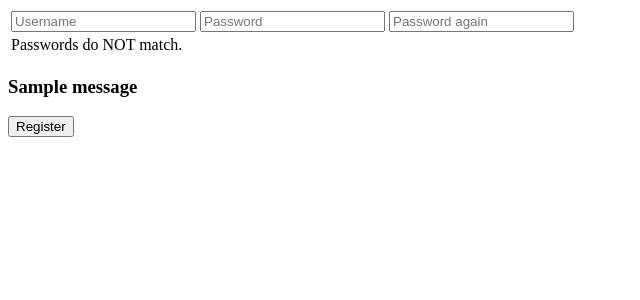
After one commit to zemendaniel/Phonebook, a Flask app: page /register in a window 1280 px wide. The commit adds this page. Shown: the top 300 px of the page, without its empty margins (0-640 px from the left). Run offline with Flask 3, Linux system fonts and the light colour scheme; one stand-in notice (Sample message) is shown.

Commit message:
search, password encryption

```diff
--- a/app.py
+++ b/app.py
@@ -1,6 +1,10 @@
+# sql injection, alapvető gombok, flashek, welcome page, error handling
+
+from functions import *
 from flask import Flask, render_template, request, redirect, url_for, g, session, current_app, flash
 import functools
 import pymysql
+import hashlib
 
 app = Flask(__name__)
 app.config['SECRET_KEY'] = 'F33811E3C49CF7F69EDC56C7AAA9B'
@@ -18,15 +22,15 @@ def user(view):
     def wrapped_view(**kwargs):
         username = session.get('username')
         if username is None:
-            return redirect(url_for('login'))
+            return redirect(url_for('welcome'))
         with connection.cursor() as cursor:
             sql = "SELECT role FROM users WHERE username = %s;"
             cursor.execute(sql, username)
             role = cursor.fetchone()[0]
-        if role == 'user' or role == 'admin':
+        if role in ['user', 'admin']:
             return view(**kwargs)
 
-        return redirect(url_for('login'))
+        return redirect(url_for('welcome'))
 
     return wrapped_view
 
@@ -36,7 +40,7 @@ def admin(view):
     def wrapped_view(**kwargs):
         username = session.get('username')
         if username is None:
-            return redirect(url_for('login'))
+            return redirect(url_for('welcome'))
         with connection.cursor() as cursor:
             sql = "SELECT role FROM users WHERE username = %s;"
             cursor.execute(sql, session['username'])
@@ -44,7 +48,7 @@ def admin(view):
         if role == 'admin':
             return view(**kwargs)
 
-        return redirect(url_for('login'))
+        return redirect(url_for('welcome'))
 
     return wrapped_view
 
@@ -64,6 +68,11 @@ class Person:
         self.phone_number = person[2]
         self.city = person[3]
 
+class User:
+    def __init__(self, user):
+        self.username = user[0]
+        self.role = user[1]
+
 
 @app.route('/login', methods=("GET", "POST"))
 def login():
@@ -72,10 +81,11 @@ def login():
             sql = "SELECT password FROM users WHERE username = %s;"
             username = request.form['username'].strip()
             cursor.execute(sql, username)
-            user_password = cursor.fetchone()
-            if user_password is None:
-                return redirect(url_for('index'))
-            if user_password[0] == request.form['password']:
+            hash_in_db = cursor.fetchone()[0]
+            hash_from_input = hashlib.md5(request.form['password'].encode()).hexdigest()
+            if hash_in_db is None:
+                flash("User does not exist.")
+            elif hash_in_db == hash_from_input:
                 session.clear()
                 session['username'] = username
                 return redirect(url_for('index'))
@@ -89,16 +99,66 @@ def logout():
     return redirect(url_for('login'))
 
 
-@app.route('/', methods=["GET"])
+@app.route('/register', methods=("GET", "POST"))
+def register():
+    if request.method == "POST":
+        username = request.form["username"]
+        password = request.form["password"]
+        password_again = request.form["password_again"]
+        if password != password_again:
+            return redirect(url_for("register"))
+        elif is_username_taken(username) and username != "":
+            flash("Username is taken.")
+            return redirect(url_for("register"))
+        hashed = hashlib.md5(password.encode()).hexdigest()
+
+
+        with connection.cursor() as cursor:
+            sql = "INSERT INTO `users` (`username`, `password`, `role`) VALUES (%s, %s, %s);"
+            cursor.execute(sql, (username, hashed, "user"))
+            connection.commit()
+            flash("Register successful.")
+
+    return render_template('register.html')
+
+
+@app.route('/welcome', methods=["GET"])
+def welcome():
+    return render_template('welcome.html')
+
+
+@app.route('/no_access', methods=["GET"])
+def no_access():
+    pass
+
+
+@app.route('/', methods=["GET", "POST"])
 @user
 def index():
     people = []
     with connection.cursor() as cursor:
-        sql = "SELECT * FROM peopledata ORDER BY id DESC;"
+        sql = "SELECT * FROM peopledata ORDER BY name, city;"
         cursor.execute(sql)
         result = cursor.fetchall()
         for person in result:
             people.append(Person(person))
+    if request.method == "POST":
+        if request.form.get("reset_search", False) is not False:
+            return redirect(url_for('index'))
+
+        people = []
+        name = '%' + request.form.get("name", '') + '%'
+        phone_number = '%' + request.form.get("phone_number", '') + '%'
+        city = '%' + request.form.get("city", '') + '%'
+
+        with connection.cursor() as cursor:
+            sql = """SELECT * FROM peopledata
+                     WHERE name LIKE %s AND phone_number LIKE %s AND city LIKE %s
+                     ORDER BY name, city;"""
+            cursor.execute(sql, (name, phone_number, city))
+            result = cursor.fetchall()
+            for person in result:
+                people.append(Person(person))
 
     return render_template('index.html', people=people, username=session.get('username'))
 
@@ -108,7 +168,7 @@ def index():
 def admin_index():
     people = []
     with connection.cursor() as cursor:
-        sql = "SELECT * FROM peopledata ORDER BY id DESC;"
+        sql = "SELECT * FROM peopledata ORDER BY name, city;"
         cursor.execute(sql)
         result = cursor.fetchall()
         for person in result:
@@ -170,5 +230,42 @@ def edit(id):
 
     return (render_template('edit.html', person=result))
 
+
+@app.route('/users', methods=("GET", "POST"))
+@admin
+def users():
+    users = []
+    with connection.cursor() as cursor:
+        sql = "SELECT username, role FROM users ORDER BY role, username;"
+        cursor.execute(sql)
+        result = cursor.fetchall()
+        for user in result:
+            users.append(User(user))
+
+    if request.method == "POST":
+        delete_user = request.form.get("delete", False)
+        change_role = request.form.get("edit_role", "off")
+        print(change_role)
+
+        if delete_user is not False:
+            with connection.cursor() as cursor:
+                sql = "DELETE FROM users WHERE username = %s;"
+                cursor.execute(sql, delete_user)
+                connection.commit()
+                return redirect(url_for("users"))
+        elif change_role is not False:
+            roles = {
+                "on": "admin",
+                "off": "user"
+            }
+            with connection.cursor() as cursor:
+                sql = "UPDATE users SET role = %s WHERE username = %s"
+                cursor.execute(sql, (roles[change_role], request.form["role_change_username"]))
+                connection.commit()
+                return redirect(url_for("users"))
+
+    return render_template("users.html", users=users)
+
+
 if __name__ == '__main__':
     app.run()
--- /dev/null
+++ b/templates/register.html
@@ -0,0 +1,41 @@
+<!DOCTYPE html>
+<html lang="en">
+<head>
+    <meta charset="UTF-8">
+    <title>Register</title>
+    <script>
+        function compare() {
+            let string1 = document.getElementById("password").value;
+            let string2 = document.getElementById("password_again").value;
+            if (string1 === string2) {
+                document.getElementById("match").innerHTML = "Passwords match.";
+            }
+                else{
+                document.getElementById("match").innerHTML = "Passwords do NOT match.";
+                }
+
+        }
+    </script>
+</head>
+<body>
+<form action="" method="post">
+    <table>
+        <tr>
+            <td><input type="text" placeholder="Username" name="username"></td>
+            <td><input type="text" placeholder="Password" name="password" id="password" onkeyup="compare()"></td>
+            <td><input type="text" placeholder="Password again" name="password_again" id="password_again" onkeyup="compare()"></td>
+        </tr>
+        <tr><td id="match" colspan="3">Passwords do NOT match.</td></tr>
+
+    </table>
+    {% with messages = get_flashed_messages() %}
+        {% for message in messages %}
+            <h3>{{ message }}</h3>
+        {% endfor %}
+    {% endwith %}
+    <button type="submit" id="submit">Register</button>
+
+</form>
+
+</body>
+</html>
```
Also changed, not shown: functions.py (added, +20 -0 lines), templates/index.html (+16 -3 lines), templates/users.html (added, +36 -0 lines), templates/welcome.html (added, +12 -0 lines).
